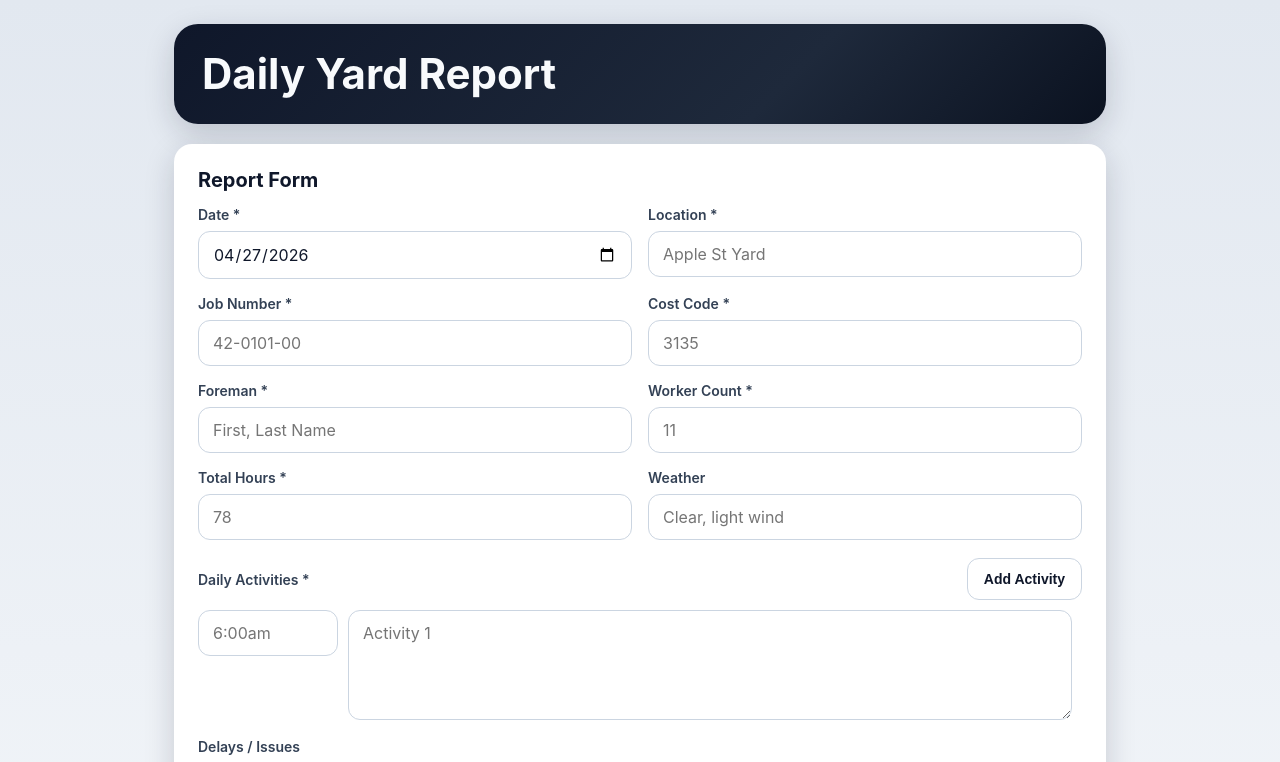
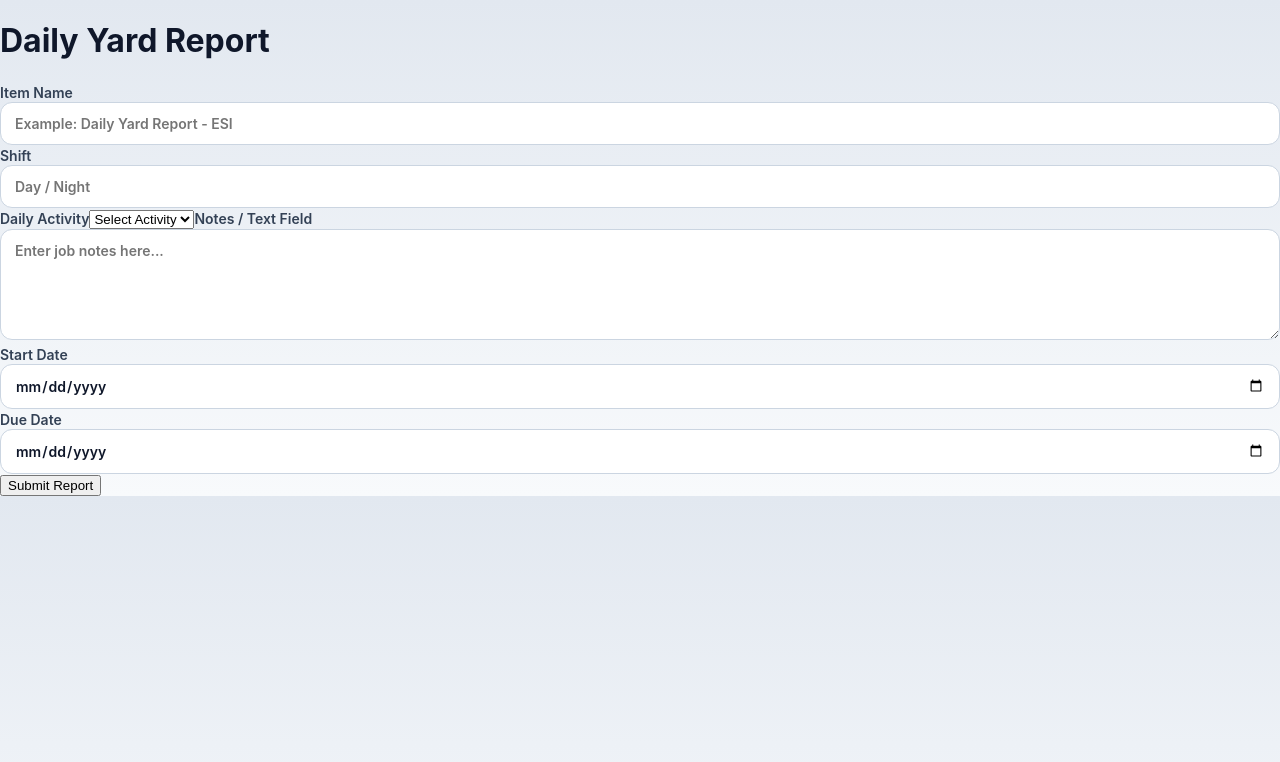
Before and after one commit to JediKill3r/ESI-Daily-Yard-Report, a React (Vite) app: page / in a window 1280 px wide. Shown: the top 762 px of the page. Built offline with nearby package versions, Linux system fonts and the light colour scheme.

Commit message:
Update App.jsx

```diff
--- a/src/App.jsx
+++ b/src/App.jsx
@@ -1,413 +1,167 @@
-import React, { useEffect, useState } from 'react';
+import React, { useState } from "react";
+import "./styles.css";
 
 const BOARD_ID = 18410416602;
-const TARGET_GROUP_ID = 'new_group15206235';
+const TARGET_GROUP_ID = "group_nmt2kbyj";
 
-function blankActivity() {
-  return {
-    id: `${Date.now()}-${Math.random().toString(36).slice(2, 8)}`,
-    time: '',
-    description: '',
+export default function App() {
+  const [formData, setFormData] = useState({
+    itemName: "",
+    shift: "",
+    dailyActivity: "",
+    notes: "",
+    startDate: "",
+    dueDate: "",
+    priority: ""
+  });
+
+  const [loading, setLoading] = useState(false);
+  const [message, setMessage] = useState("");
+
+  const handleChange = (e) => {
+    setFormData({
+      ...formData,
+      [e.target.name]: e.target.value
+    });
   };
+
+  const handleSubmit = async (e) => {
+    e.preventDefault();
+    setLoading(true);
+    setMessage("");
+
+    try {
+      const payload = {
+        boardId: BOARD_ID,
+        groupId: TARGET_GROUP_ID,
+        itemName:
+          formData.itemName ||
+          `Daily Yard Report - ${new Date().toLocaleDateString()}`,
+
+        columnValues: {
+          text: formData.notes || "",
+          status_1: { label: formData.dailyActivity || "" },
+          status: { label: "Not Started" },
+          date: formData.startDate
+            ? { date: formData.startDate }
+            : null,
+          date4: formData.dueDate
+            ? { date: formData.dueDate }
+            : null
         }
+      };
 
-async function submitToMonday({ itemName, columnValues, groupId }) {
-  const response = await fetch('/api/submit-report', {
-    method: 'POST',
+      const response = await fetch("/.netlify/functions/submit-report", {
+        method: "POST",
         headers: {
-      'Content-Type': 'application/json',
+          "Content-Type": "application/json"
         },
-    body: JSON.stringify({
-      boardId: BOARD_ID,
-      groupId,
-      itemName,
-      columnValues,
-    }),
+        body: JSON.stringify(payload)
       });
 
       const result = await response.json();
 
       if (!response.ok) {
-    throw new Error(result.error || 'Failed to create item in Monday.');
+        throw new Error(result.error || "Submission failed");
       }
 
-  return result;
+      setMessage("Daily Yard Report submitted successfully!");
+
+      setFormData({
+        itemName: "",
+        shift: "",
+        dailyActivity: "",
+        notes: "",
+        startDate: "",
+        dueDate: "",
+        priority: ""
+      });
+    } catch (error) {
+      setMessage(`Error: ${error.message}`);
     }
 
-function Field({ label, error, children, full = false }) {
+    setLoading(false);
+  };
+
   return (
-    <div className={`field ${full ? 'full' : ''}`}>
-      <label>{label}</label>
-      {children}
-      {error ? <div className="error">{error}</div> : null}
+    <div className="container">
+      <h1>Daily Yard Report</h1>
+
+      <form onSubmit={handleSubmit} className="report-form">
+        <label>
+          Item Name
+          <input
+            type="text"
+            name="itemName"
+            value={formData.itemName}
+            onChange={handleChange}
+            placeholder="Example: Daily Yard Report - ESI"
+          />
+        </label>
+
+        <label>
+          Shift
+          <input
+            type="text"
+            name="shift"
+            value={formData.shift}
+            onChange={handleChange}
+            placeholder="Day / Night"
+          />
+        </label>
+
+        <label>
+          Daily Activity
+          <select
+            name="dailyActivity"
+            value={formData.dailyActivity}
+            onChange={handleChange}
+            required
+          >
+            <option value="">Select Activity</option>
+            <option value="Erect">Erect</option>
+            <option value="Dismantle">Dismantle</option>
+            <option value="Modify">Modify</option>
+          </select>
+        </label>
+
+        <label>
+          Notes / Text Field
+          <textarea
+            name="notes"
+            value={formData.notes}
+            onChange={handleChange}
+            placeholder="Enter job notes here..."
+            rows="5"
+          />
+        </label>
+
+        <label>
+          Start Date
+          <input
+            type="date"
+            name="startDate"
+            value={formData.startDate}
+            onChange={handleChange}
+          />
+        </label>
+
+        <label>
+          Due Date
+          <input
+            type="date"
+            name="dueDate"
+            value={formData.dueDate}
+            onChange={handleChange}
+          />
+        </label>
+
+        <button type="submit" disabled={loading}>
+          {loading ? "Submitting..." : "Submit Report"}
+        </button>
+      </form>
+
+      {message && <p className="message">{message}</p>}
     </div>
   );
 }
-
-export default function App() {
-  const [formData, setFormData] = useState({
-    date: new Date().toISOString().split('T')[0],
-    location: '',
-    jobNumber: '',
-    costCode: '',
-    foreman: '',
-    workerCount: '',
-    totalHours: '',
-    weather: '',
-    delaysIssues: '',
-    safetyNotes: '',
-    materialsEquipment: '',
-  });
-
-  const [activities, setActivities] = useState([blankActivity()]);
-  const [submitting, setSubmitting] = useState(false);
-  const [success, setSuccess] = useState('');
-  const [error, setError] = useState('');
-  const [validationErrors, setValidationErrors] = useState({});
-
-  useEffect(() => {
-    if (!success) return;
-    const timer = window.setTimeout(() => setSuccess(''), 4000);
-    return () => window.clearTimeout(timer);
-  }, [success]);
-
-  const handleInputChange = (field, value) => {
-    setFormData((prev) => ({ ...prev, [field]: value }));
-
-    if (validationErrors[field]) {
-      setValidationErrors((prev) => {
-        const next = { ...prev };
-        delete next[field];
-        return next;
-      });
-    }
-  };
-
-  const addActivity = () => {
-    setActivities((prev) => [...prev, blankActivity()]);
-  };
-
-  const removeActivity = (id) => {
-    setActivities((prev) => prev.filter((activity) => activity.id !== id));
-  };
-
-  const updateActivity = (id, field, value) => {
-    setActivities((prev) =>
-      prev.map((activity) => (activity.id === id ? { ...activity, [field]: value } : activity))
-    );
-  };
-
-  const validateForm = () => {
-    const errors = {};
-
-    if (!formData.date) errors.date = 'Date is required';
-    if (!formData.location.trim()) errors.location = 'Location is required';
-    if (!formData.jobNumber.trim()) errors.jobNumber = 'Job Number is required';
-    if (!formData.costCode.trim()) errors.costCode = 'Cost Code is required';
-    if (!formData.foreman.trim()) errors.foreman = 'Foreman is required';
-
-    if (!formData.workerCount || Number(formData.workerCount) < 0) {
-      errors.workerCount = 'Worker Count is required';
-    }
-
-    if (!formData.totalHours || Number(formData.totalHours) <= 0) {
-      errors.totalHours = 'Total hours must be greater than 0';
-    }
-
-    const validActivities = activities.filter(
-      (activity) => activity.time.trim() || activity.description.trim()
-    );
-
-    if (validActivities.length === 0) {
-      errors.activities = 'Add at least one activity';
-    }
-
-    setValidationErrors(errors);
-    return Object.keys(errors).length === 0;
-  };
-
-  const buildSummary = () => {
-    const summaryParts = [
-      formData.location ? `Location: ${formData.location}` : '',
-      formData.jobNumber ? `Job#: ${formData.jobNumber}` : '',
-      formData.costCode ? `Cost Code: ${formData.costCode}` : '',
-      formData.foreman ? `Foreman: ${formData.foreman}` : '',
-      formData.workerCount ? `Workers: ${formData.workerCount}` : '',
-      formData.totalHours ? `Total Hours: ${formData.totalHours}` : '',
-      formData.weather ? `Weather: ${formData.weather}` : '',
-    ].filter(Boolean);
-
-    return summaryParts.join(' | ');
-  };
-
-  const buildActivityLog = () => {
-    return activities
-      .filter((activity) => activity.time.trim() || activity.description.trim())
-      .map((activity) => `• ${activity.time ? `${activity.time} - ` : ''}${activity.description}`)
-      .join('\n');
-  };
-
-  const buildDetailedNotes = () => {
-    const sections = [
-      'DELAYS / ISSUES',
-      formData.delaysIssues || 'None',
-      '',
-      'SAFETY NOTES',
-      formData.safetyNotes || 'None',
-      '',
-      'MATERIALS / EQUIPMENT',
-      formData.materialsEquipment || 'None',
-    ];
-
-    return sections.join('\n');
-  };
-
-  const buildFullTextReport = () => {
-    return [
-      buildSummary(),
-      '',
-      'DAILY ACTIVITIES',
-      buildActivityLog() || 'None',
-      '',
-      buildDetailedNotes(),
-      '',
-      `Job Number: ${formData.jobNumber}`,
-      `Cost Code: ${formData.costCode}`,
-      `Worker Count: ${formData.workerCount}`,
-      `Total Hours: ${formData.totalHours}`,
-      `Weather: ${formData.weather || 'None'}`,
-    ].join('\n');
-  };
-
-  const resetForm = () => {
-    setFormData({
-      date: new Date().toISOString().split('T')[0],
-      location: '',
-      jobNumber: '',
-      costCode: '',
-      foreman: '',
-      workerCount: '',
-      totalHours: '',
-      weather: '',
-      delaysIssues: '',
-      safetyNotes: '',
-      materialsEquipment: '',
-    });
-    setActivities([blankActivity()]);
-    setValidationErrors({});
-  };
-
-  const handleSubmit = async (event) => {
-    event.preventDefault();
-    setError('');
-    setSuccess('');
-
-    if (!validateForm()) return;
-
-    setSubmitting(true);
-
-    try {
-      const reportTitle = `Daily Yard Report - ${formData.location} - ${new Date(
-        formData.date
-      ).toLocaleDateString('en-US', {
-        month: '2-digit',
-        day: '2-digit',
-        year: 'numeric',
-      })}`;
-
-      await submitToMonday({
-        groupId: TARGET_GROUP_ID,
-        itemName: reportTitle,
-        columnValues: {
-          shift: formData.foreman,
-          text: buildFullTextReport(),
-          startDate: { date: formData.date },
-        },
-      });
-
-      setSuccess('Daily Yard Report submitted successfully.');
-      resetForm();
-    } catch (submitError) {
-      console.error(submitError);
-      setError(
-        submitError instanceof Error
-          ? submitError.message
-          : 'Could not submit the report to Monday.'
-      );
-    } finally {
-      setSubmitting(false);
-    }
-  };
-
-  return (
-    <div className="page">
-      <div className="wrap">
-        <section className="hero">
-          <h1>Daily Yard Report</h1>
-        </section>
-
-        <section className="card">
-          <h2>Report Form</h2>
-
-          {success ? <div className="notice success">{success}</div> : null}
-          {error ? <div className="notice error show">{error}</div> : null}
-
-          <form onSubmit={handleSubmit} className="form">
-            <div className="grid">
-              <Field label="Date *" error={validationErrors.date}>
-                <input
-                  type="date"
-                  value={formData.date}
-                  onChange={(e) => handleInputChange('date', e.target.value)}
-                />
-              </Field>
-
-              <Field label="Location *" error={validationErrors.location}>
-                <input
-                  type="text"
-                  placeholder="Apple St Yard"
-                  value={formData.location}
-                  onChange={(e) => handleInputChange('location', e.target.value)}
-                />
-              </Field>
-
-              <Field label="Job Number *" error={validationErrors.jobNumber}>
-                <input
-                  type="text"
-                  placeholder="42-0101-00"
-                  value={formData.jobNumber}
-                  onChange={(e) => handleInputChange('jobNumber', e.target.value)}
-                />
-              </Field>
-
-              <Field label="Cost Code *" error={validationErrors.costCode}>
-                <input
-                  type="text"
-                  placeholder="3135"
-                  value={formData.costCode}
-                  onChange={(e) => handleInputChange('costCode', e.target.value)}
-                />
-              </Field>
-
-              <Field label="Foreman *" error={validationErrors.foreman}>
-                <input
-                  type="text"
-                  placeholder="First, Last Name"
-                  value={formData.foreman}
-                  onChange={(e) => handleInputChange('foreman', e.target.value)}
-                />
-              </Field>
-
-              <Field label="Worker Count *" error={validationErrors.workerCount}>
-                <input
-                  type="number"
-                  min="0"
-                  placeholder="11"
-                  value={formData.workerCount}
-                  onChange={(e) => handleInputChange('workerCount', e.target.value)}
-                />
-              </Field>
-
-              <Field label="Total Hours *" error={validationErrors.totalHours}>
-                <input
-                  type="number"
-                  min="0"
-                  step="0.5"
-                  placeholder="78"
-                  value={formData.totalHours}
-                  onChange={(e) => handleInputChange('totalHours', e.target.value)}
-                />
-              </Field>
-
-              <Field label="Weather">
-                <input
-                  type="text"
-                  placeholder="Clear, light wind"
-                  value={formData.weather}
-                  onChange={(e) => handleInputChange('weather', e.target.value)}
-                />
-              </Field>
-            </div>
-
-            <div className="section">
-              <div className="section-header">
-                <label>Daily Activities *</label>
-                <button type="button" className="btn btn-secondary" onClick={addActivity}>
-                  Add Activity
-                </button>
-              </div>
-
-              {validationErrors.activities ? (
-                <div className="error">{validationErrors.activities}</div>
-              ) : null}
-
-              <div className="activities">
-                {activities.map((activity, index) => (
-                  <div key={activity.id} className="activity-row">
-                    <input
-                      placeholder="6:00am"
-                      value={activity.time}
-                      onChange={(e) => updateActivity(activity.id, 'time', e.target.value)}
-                    />
-                    <textarea
-                      rows="2"
-                      placeholder={`Activity ${index + 1}`}
-                      value={activity.description}
-                      onChange={(e) => updateActivity(activity.id, 'description', e.target.value)}
-                    />
-                    {activities.length > 1 ? (
-                      <button
-                        type="button"
-                        className="btn btn-danger"
-                        onClick={() => removeActivity(activity.id)}
-                      >
-                        Remove
-                      </button>
-                    ) : (
-                      <div />
-                    )}
-                  </div>
-                ))}
-              </div>
-            </div>
-
-            <div className="grid stack">
-              <Field label="Delays / Issues" full>
-                <textarea
-                  rows="3"
-                  placeholder="Any delays, missing materials, access issues, or blockers"
-                  value={formData.delaysIssues}
-                  onChange={(e) => handleInputChange('delaysIssues', e.target.value)}
-                />
-              </Field>
-
-              <Field label="Safety Notes" full>
-                <textarea
-                  rows="3"
-                  placeholder="Safety meeting notes, incidents, near misses, or observations"
-                  value={formData.safetyNotes}
-                  onChange={(e) => handleInputChange('safetyNotes', e.target.value)}
-                />
-              </Field>
-
-              <Field label="Materials / Equipment" full>
-                <textarea
-                  rows="3"
-                  placeholder="List materials moved, equipment used, or anything notable"
-                  value={formData.materialsEquipment}
-                  onChange={(e) => handleInputChange('materialsEquipment', e.target.value)}
-                />
-              </Field>
-            </div>
-
-            <div className="footer-actions">
-              <button type="submit" className="btn btn-primary" disabled={submitting}>
-                {submitting ? 'Submitting...' : 'Submit Report'}
-              </button>
-            </div>
-          </form>
-        </section>
-      </div>
-    </div>
-  );
-}
```
Lines whose indentation alone changed are shown as unchanged.
